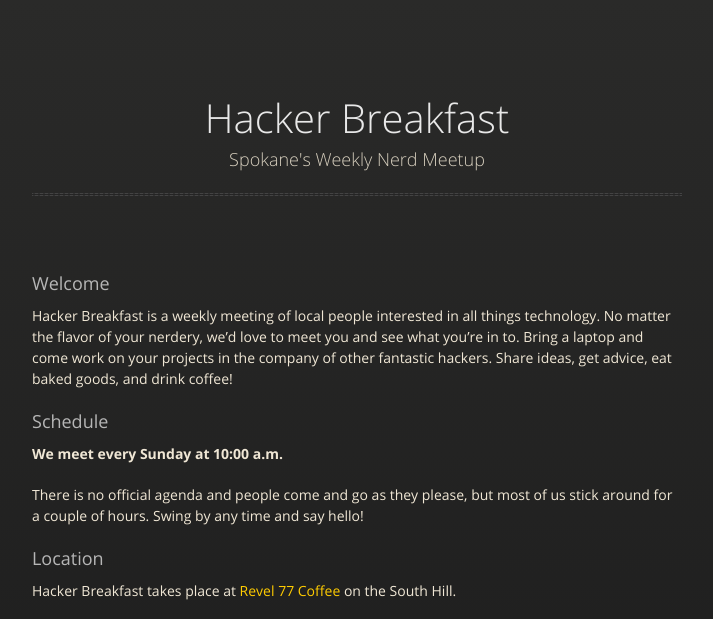
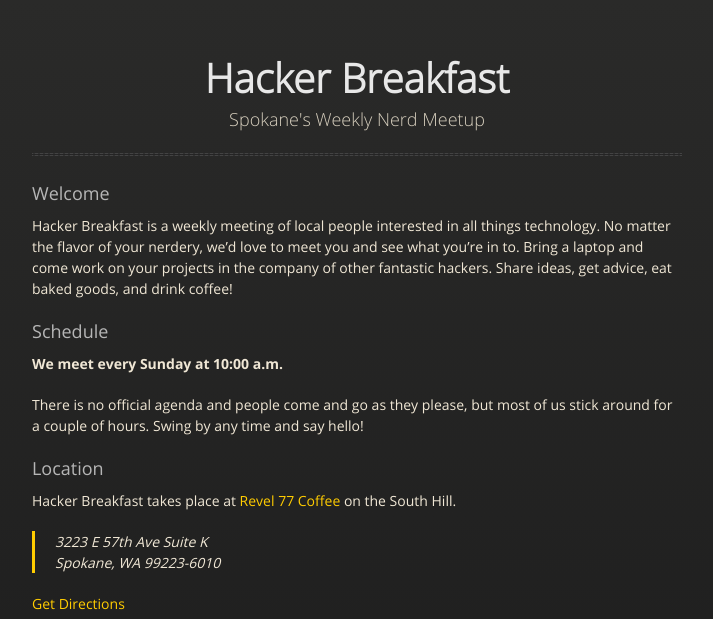
Before and after one commit to elasticdog/hackerbreakfast, a Jekyll site: the page built from index.md, in a window 1280 px wide. Shown: the top 619 px of the page, without its empty margins (283-996 px from the left). Built offline with Jekyll 4.4.1, drawn with Linux system fonts in a browser that asks for light colours; nearby versions of some CDN libraries.

Commit message:
Adjust spacing in the proper CSS file

```diff
--- a/_layouts/default.html
+++ b/_layouts/default.html
@@ -30,7 +30,7 @@
 
         <hr>
         <span class="credits left">site maintained by <a href="https://github.com/elasticdog/hackerbreakfast">elasticdog</a></span>
-        <span class="credits right">hosted on github pages &mdash; theme by <a href="https://twitter.com/michigangraham">mattgraham</a></span>
+        <span class="credits right">hosted on github pages &mdash; theme by <a href="https://github.com/mattgraham/Midnight">mattgraham</a></span>
       </section>
 
     </div>
--- a/stylesheets/styles.css
+++ b/stylesheets/styles.css
@@ -782,19 +782,18 @@ dt {
 
 section {
   max-width: 650px;
-  padding: 30px 0px 50px 0px;
+  padding: 30px 0px 30px 0px;
   margin: 20px 0;
-  margin-top: 70px;
+  margin-top: 30px;
 }
 section #title {
   border: 0;
   outline: none;
-  margin: 0 0 50px 0;
   padding: 0 0 5px 0;
 }
 section #title h1 {
   font-family: 'OpenSansLight', "Helvetica Neue", Helvetica, Arial, sans-serif;
-  font-weight: normal;
+  font-weight: bold;
   font-size: 40px;
   text-align: center;
   line-height: 36px;
```
